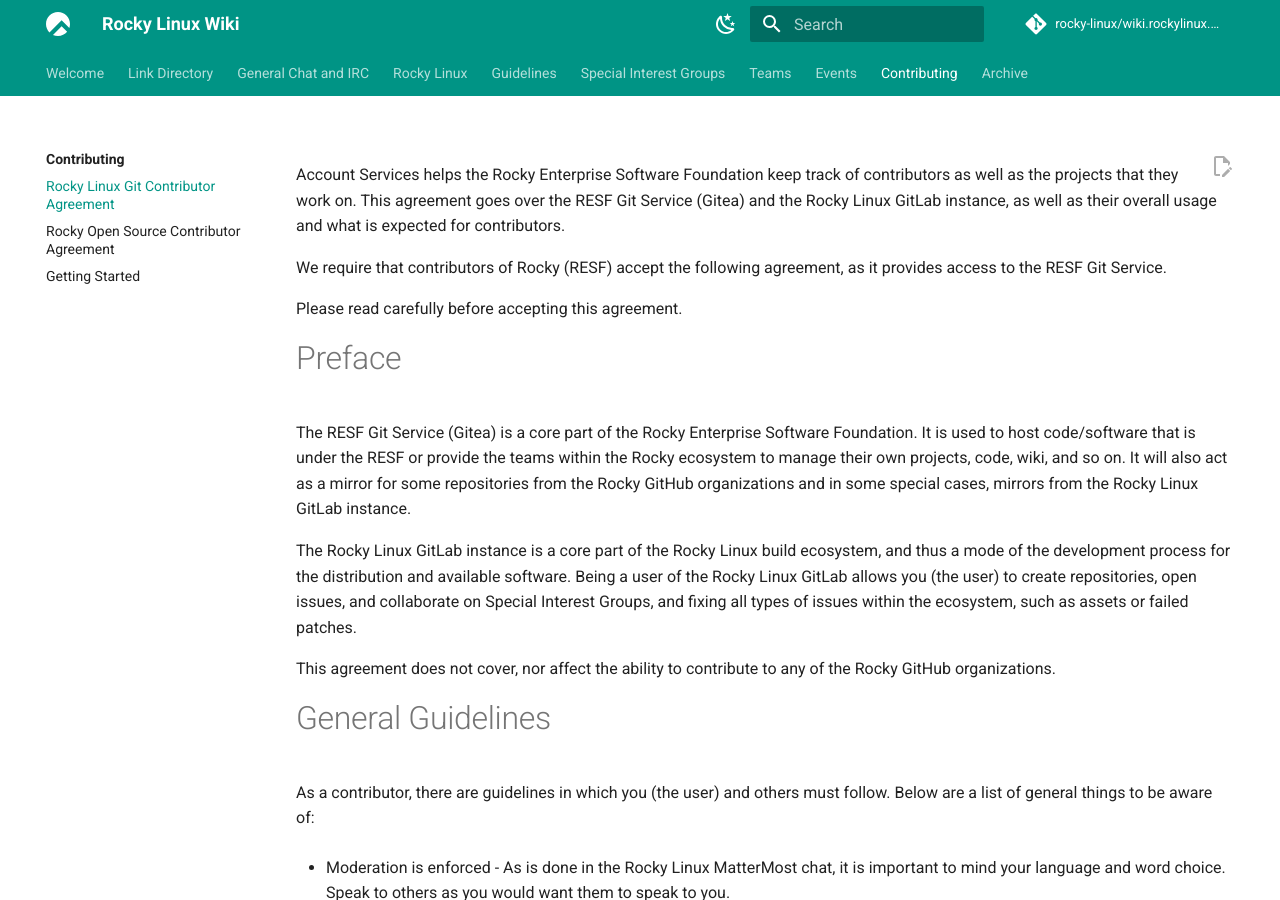
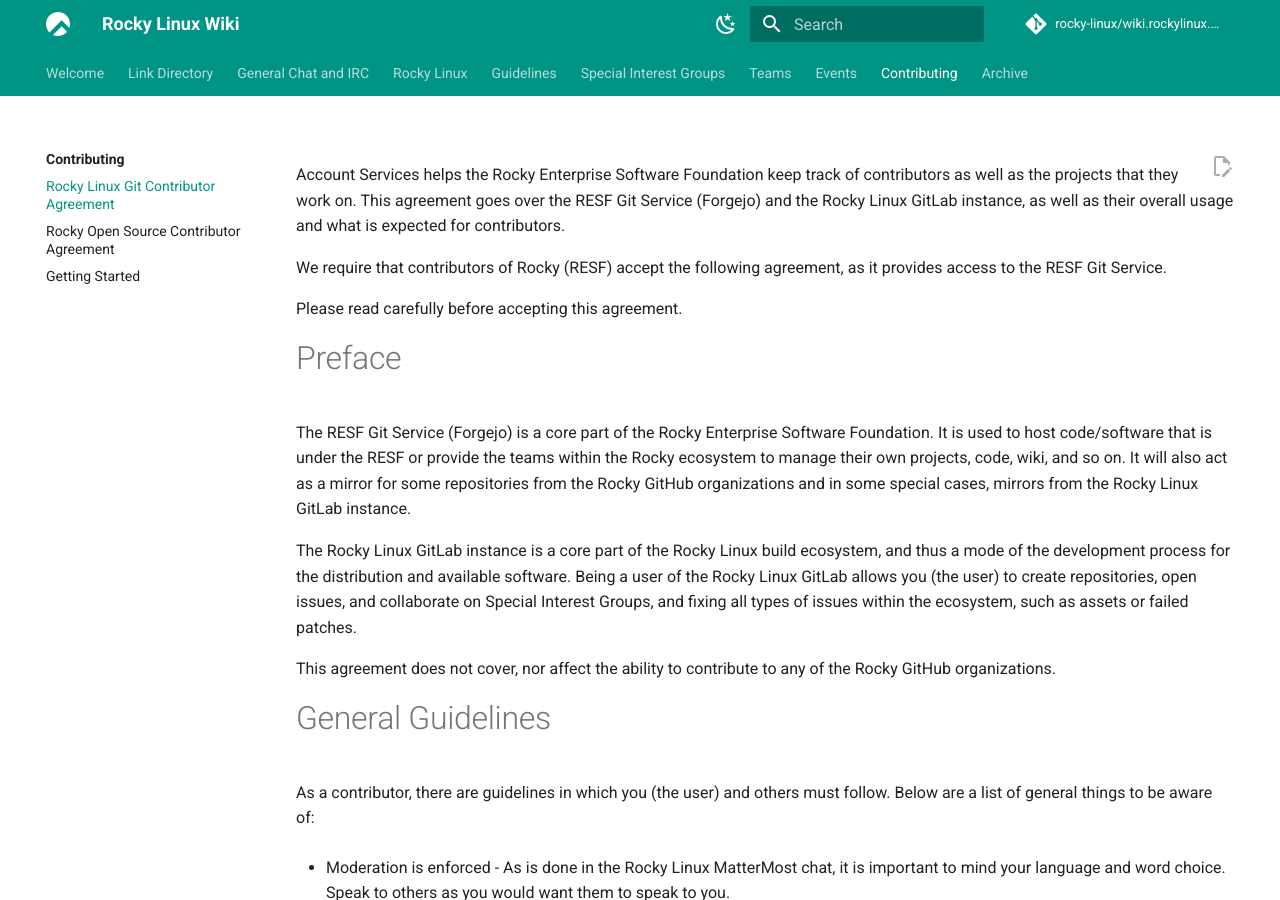
Before and after one commit to rocky-linux/wiki.rockylinux.org, an MkDocs documentation site: the page built from docs/contributing/git.md, in a window 1280 px wide and 900 px high. Built offline with MkDocs 1.6.1 and Material for MkDocs 9.7.7, drawn with Linux system fonts in a browser that asks for light colours; comment, search, counter and statistics services are not loaded; some of the changed text lies outside the part shown.

Commit message:
Replace gitea with forgejo

```diff
--- a/docs/contributing/git.md
+++ b/docs/contributing/git.md
@@ -4,7 +4,7 @@
 
 Account Services helps the Rocky Enterprise Software Foundation keep track of
 contributors as well as the projects that they work on. This agreement goes over
-the RESF Git Service (Gitea) and the Rocky Linux GitLab instance, as well as
+the RESF Git Service (Forgejo) and the Rocky Linux GitLab instance, as well as
 their overall usage and what is expected for contributors.
 
 We require that contributors of Rocky (RESF) accept the following agreement, as
@@ -15,7 +15,7 @@
 Preface
 =======
 
-The RESF Git Service (Gitea) is a core part of the Rocky Enterprise Software
+The RESF Git Service (Forgejo) is a core part of the Rocky Enterprise Software
 Foundation. It is used to host code/software that is under the RESF or provide
 the teams within the Rocky ecosystem to manage their own projects, code, wiki,
 and so on. It will also act as a mirror for some repositories from the Rocky
@@ -129,10 +129,10 @@
 Direct sign-ups or local git accounts are not permitted and no exceptions will
 be granted.
 
-Obtaining Access to the RESF Gitea Instance
+Obtaining Access to the RESF Forgejo Instance
 -------------------------------------------
 
-A user obtains access to the RESF Gitea instance as long as the following
+A user obtains access to the RESF Forgejo instance as long as the following
 conditions have been met:
 
 * The user accepts the relevant contributor agreements in Account Services
```
Also changed, not shown: docs/guidelines/git_guidelines.md (+2 -2 lines), docs/include/releng/resources_bottom.md (+1 -1 lines).
